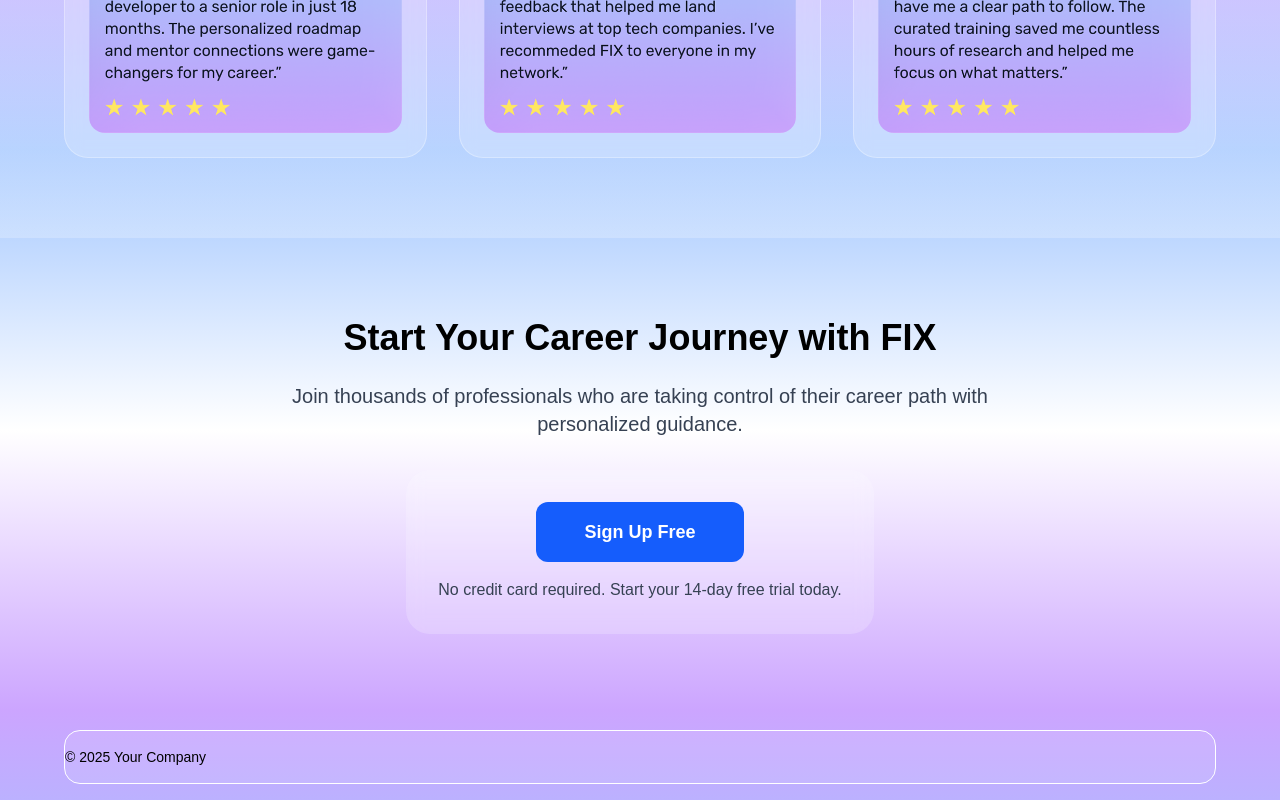
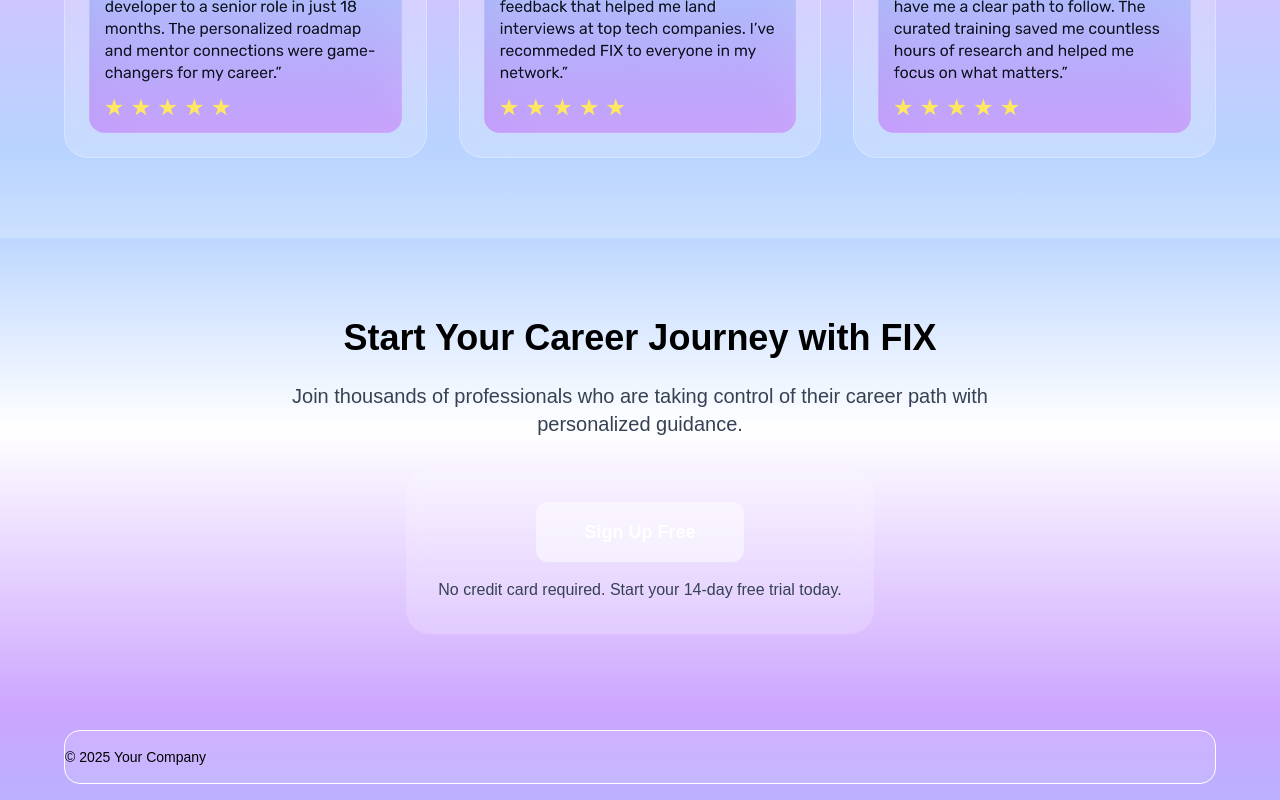
Before and after one commit to moondiverc/sistech-fix, a Next.js app: page / in a window 1280 px wide. Shown: the part 3570-4370 px from the top of the page. Built offline with nearby package versions, Linux system fonts and the light colour scheme.

Commit message:
fix: landing page

```diff
--- a/src/app/page.tsx
+++ b/src/app/page.tsx
@@ -182,7 +182,7 @@ export default function Home() {
             career path with personalized guidance.
           </p>
           <div className="bg-white/20 backdrop-blur-sm rounded-3xl p-8 inline-block">
-            <button className="bg-blue-600 hover:bg-blue-700 text-white font-semibold py-4 px-12 rounded-xl transition duration-200 text-lg mb-4">
+            <button className="bg-white/50 hover:bg-blue-700 text-white font-semibold py-4 px-12 rounded-xl transition duration-200 text-lg mb-4">
               Sign Up Free
             </button>
             <p className="text-gray-700">
```
